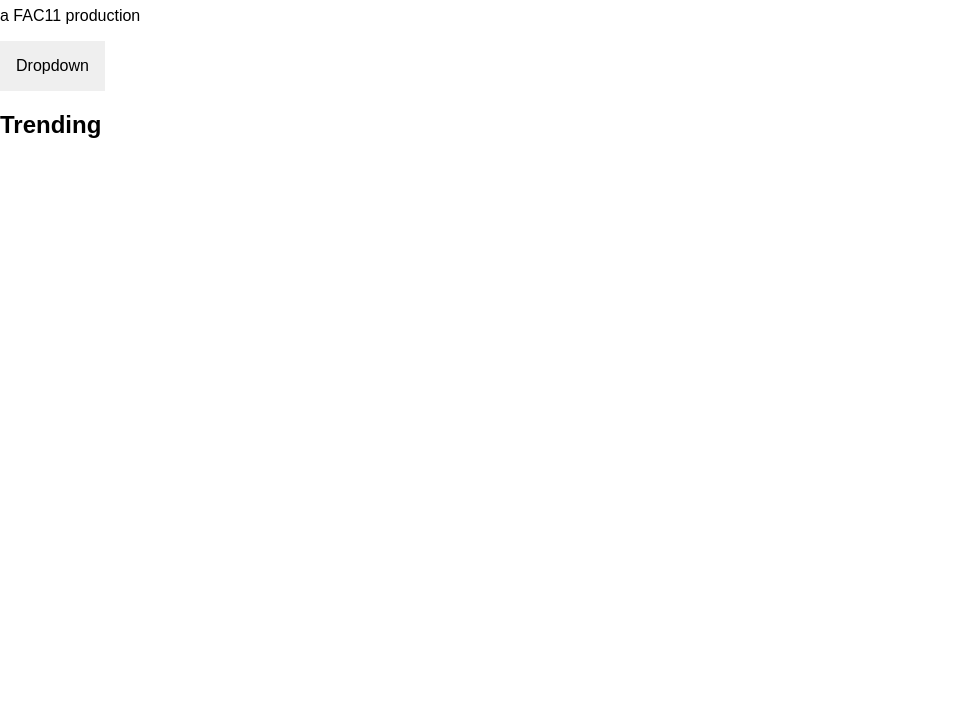
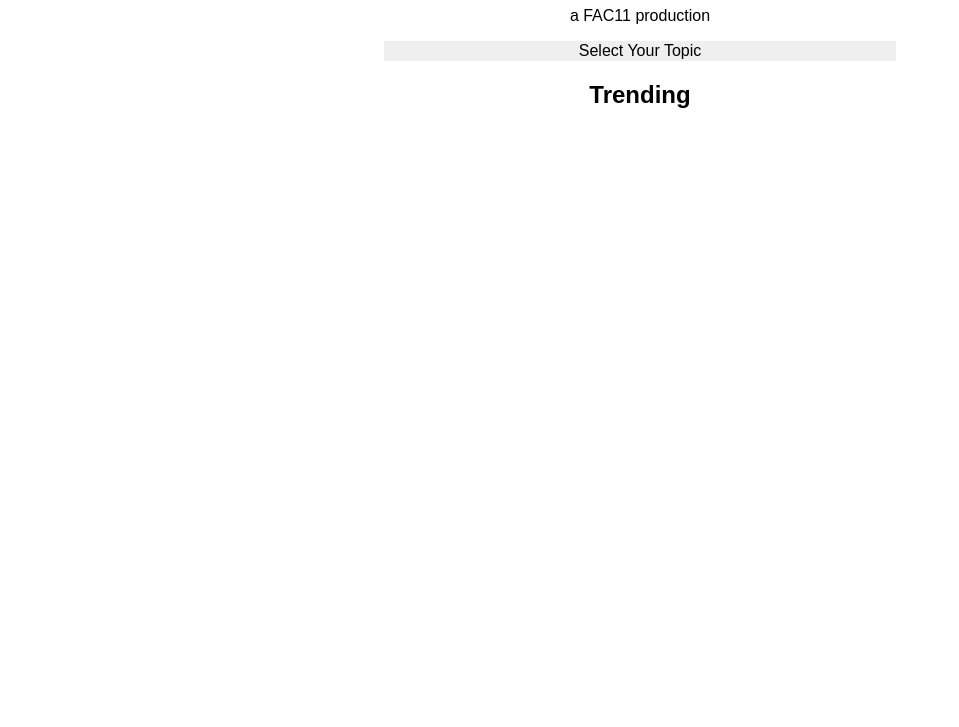
Before and after one commit to FAC-11/theLibrary, a website: page public/index.html in a window 1280 px wide. Shown: the part 73-800 px from the top of the page, without its empty margins (0-959 px from the left). Drawn offline with Linux system fonts and the light colour scheme.

Commit message:
fixed button sizing :lipstick: relates #19 #20

```diff
--- a/public/index.html
+++ b/public/index.html
@@ -15,7 +15,7 @@
   <h1>theLibrary</h1>
   <p>a FAC11 production</p>
   <div class="dropdown">
-  <button class="dropbtn" id = "drop-down-btn">Dropdown</button>
+  <button class="dropbtn" id = "drop-down-btn">Select Your Topic</button>
   <ul id="myDropdown" class="dropdown-content">
     <li><button>Accessibility</button></li>
     <li><button>APIs</button></li>
--- a/public/style.css
+++ b/public/style.css
@@ -1,7 +1,6 @@
 /* Dropdown Button */
 .dropbtn {
-    padding: 16px;
-    font-size: 16px;
+    width: 40vw;
     border: none;
     cursor: pointer;
 }
@@ -11,18 +10,22 @@
     background-color: #3e8e41;
 }
 
-/* The container <div> - needed to position the dropdown content */
+/* positions the dropdown content */
 .dropdown {
-    position: relative;
-    display: inline-block;
+    /*position: relative;
+    display: inline-block;*/
+    width: 40vw;
+    margin: auto;
 }
 
-/* Dropdown Content (Hidden by Default) */
+/* Hides dropdown-content by default */
 .dropdown-content {
     display: none;
     position: absolute;
     background-color: #f9f9f9;
-    z-index: 1;
+    padding: 0;
+    margin: auto;
+    /*z-index: 1;*/
 }
 
 /* Links inside the dropdown */
@@ -32,9 +35,27 @@
     display: block;
 }
 
+.dropdown-content button{
+  width: 40vw;
+}
+
 .dropdown-content button:hover, button:focus {
     background-color: green;
 }
 
 /* JS to adds this class to the .dropdown-content when clicked*/
 .show {display:block;}
+
+/*makes drop down scrowlable */
+.dropdown-content {
+   max-height:150px;/* you can change as you need it */
+   overflow:auto;/* to get scroll */
+}
+
+/*font align for title and p*/
+.main-area > h1, p {
+  text-align: center;
+}
+.results-table > h2 {
+  text-align: center;
+}
```
